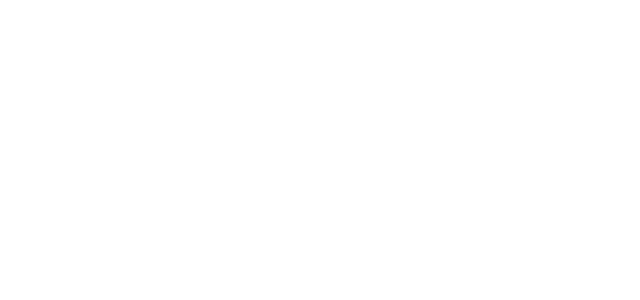
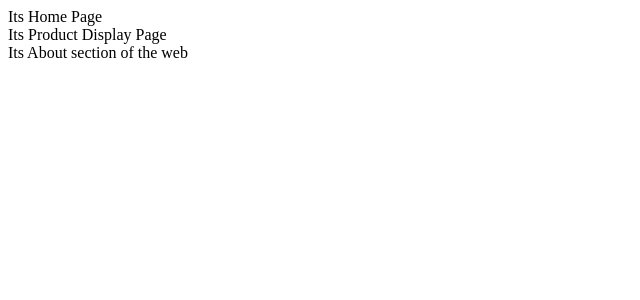
Before and after one commit to sibteali786/shoe-store, a React (Create React App) app: page / in a window 1280 px wide. Shown: the top 300 px of the page, without its empty margins (0-640 px from the left). Built offline with nearby package versions, Linux system fonts and the light colour scheme.

Commit message:
made some chnages in files

```diff
--- a/public/index.html
+++ b/public/index.html
@@ -24,6 +24,8 @@
       work correctly both with client-side routing and a non-root public URL.
       Learn how to configure a non-root public URL by running `npm run build`.
     -->
+    <link href="https://fonts.googleapis.com/css?family=Roboto:100,100italic,300,300italic,regular,italic,500,500italic,700,700italic,900,900italic" rel="stylesheet" />
+
     <title>React App</title>
   </head>
   <body>
--- a/src/App.js
+++ b/src/App.js
@@ -1,7 +1,16 @@
 import "./App.css";
+import Home from "./components/Home";
+import Product from "./components/Product";
+import About from "./components/About";
 
 function App() {
-  return <div className="App"></div>;
+  return (
+    <div>
+      <Home />
+      <Product />
+      <About />
+    </div>
+  );
 }
 
 export default App;
--- /dev/null
+++ b/src/components/About.js
@@ -0,0 +1,7 @@
+import React from "react";
+
+function About() {
+  return <div>Its About section of the web</div>;
+}
+
+export default About;
--- /dev/null
+++ b/src/components/Home.js
@@ -0,0 +1,7 @@
+import React from "react";
+
+function Home() {
+  return <div>Its Home Page</div>;
+}
+
+export default Home;
--- /dev/null
+++ b/src/components/Product.js
@@ -0,0 +1,7 @@
+import React from "react";
+
+function Product() {
+  return <div>Its Product Display Page</div>;
+}
+
+export default Product;
```
